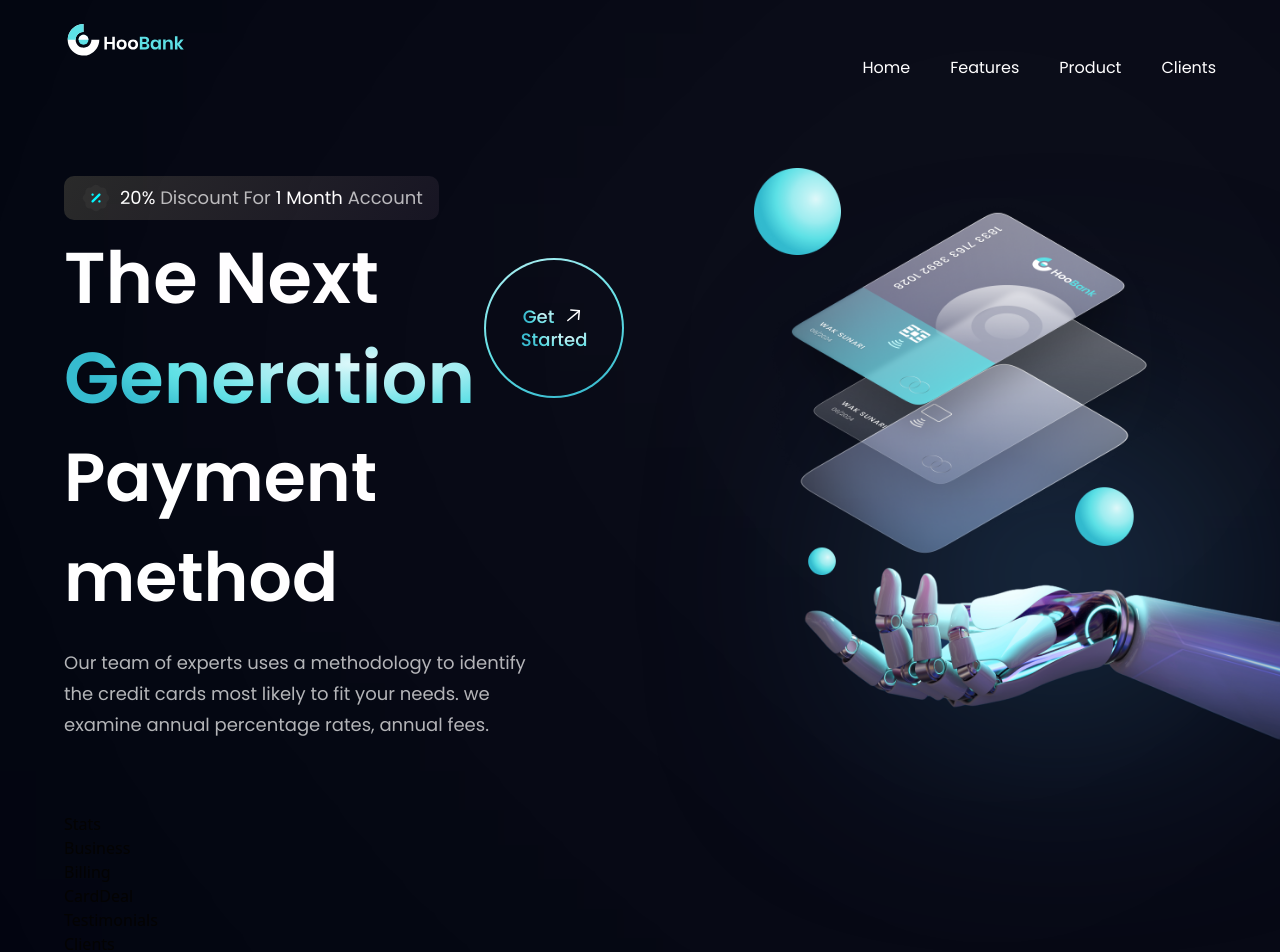
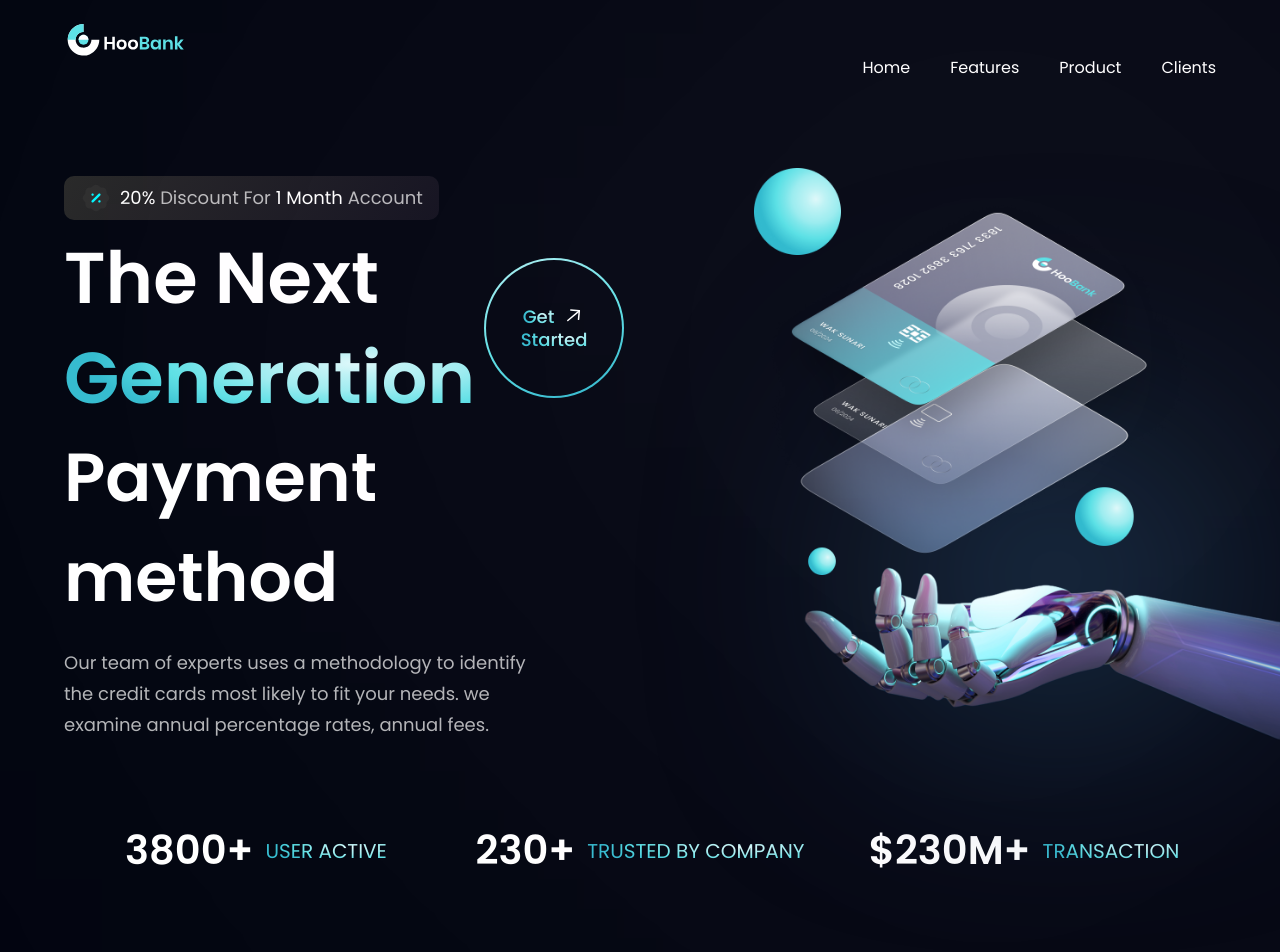
Before and after one commit to JPaul23/bank_web_app, a React (Create React App) app: page / in a window 1280 px wide. Shown: the top 952 px of the page. Built offline with nearby package versions, Linux system fonts and the light colour scheme; the HTML template or start-up script is replaced by a standard one.

Commit message:
Stats section

```diff
--- a/src/components/Stats.jsx
+++ b/src/components/Stats.jsx
@@ -1,9 +1,15 @@
-import React from 'react'
+import { stats } from "../constants";
+import styles from "../styles";
 
-const Stats = () => {
-  return (
-    <div>Stats</div>
-  )
-}
+const Stats = () => (
+  <section className={`${styles.flexCenter} flex-row flex-wrap sm:mb-20 mb-6`}>
+    {stats.map((stat) => (
+      <div key={stat.id} className={`flex-1 flex justify-center items-center flex-row m-3`}>
+        <h4 className="font-poppins font-semibold xs:text-[40px] text-[30px] xs:leading-[53px] leading-[43px] text-white">{stat.value}</h4>
+        <p className="font-poppins font-normal xs:text-[20px] text-[15px] xs:leading-[26px] leading-[21px] text-gradient uppercase ml-3">{stat.title}</p>
+      </div>
+    ))}
+  </section>
+)
 
-export default Stats
+export default Stats;
```
